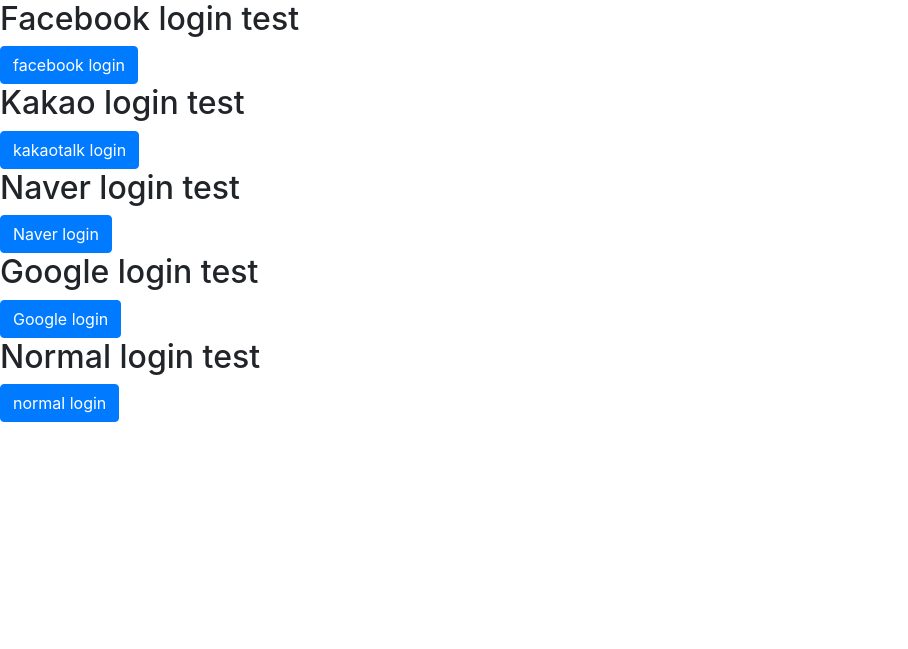
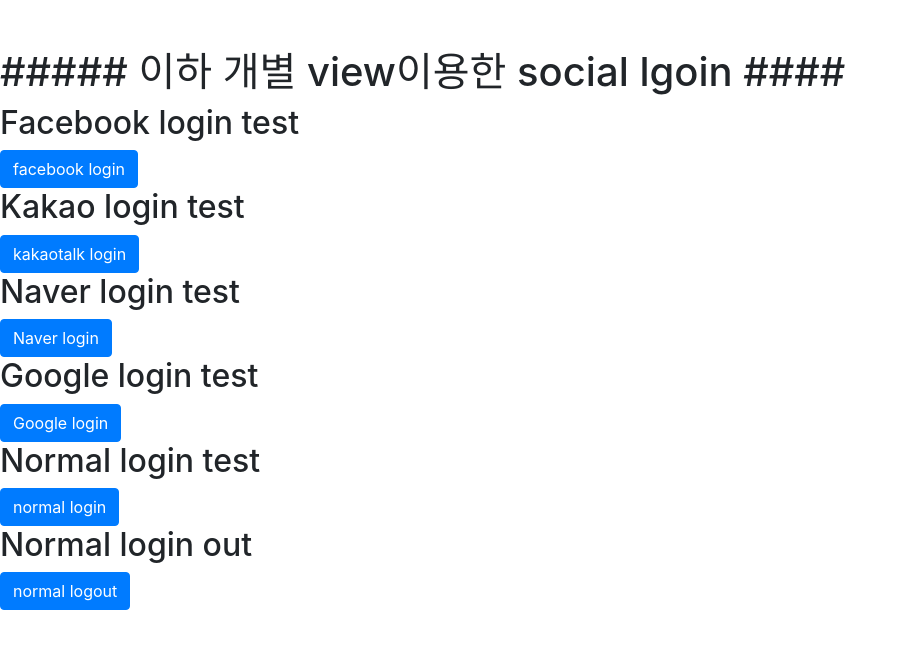
Before and after one commit to maro99/library_movie, a Django app: page /members/normal_login/ in a window 1280 px wide. Shown: the top 649 px of the page, without its empty margins (0-908 px from the left). Run offline with Django 3.2, Linux system fonts and the light colour scheme; parts of the project's set-up code (start-up, migrations or seed data) failed here and were passed over; some libraries are stand-ins or nearby versions.

Commit message:
기본 logout-view 작성 및 template, url적용및 테스트 해봤음

```diff
--- a/app/config/settings/production.py
+++ b/app/config/settings/production.py
@@ -13,6 +13,8 @@
         '127.0.0.1',
     ]
 
+
+CELERY_BROKER_URL ='amqp://jm-user1:sample@localhost/jm-vhost'
 
 WSGI_APPLICATION = 'config.wsgi.production.application'
 INSTALLED_APPS += [
--- a/app/members/tasks.py
+++ b/app/members/tasks.py
@@ -19,7 +19,7 @@
     # current_site = get_current_site(self.context['request']
     message = render_to_string('members/account_activate_email.html', {
         'user': user,  # 생성한 사용자 객체
-        'domain': 'localhost:8000',  # 이거 추후에 배포시에는 바꿔줬던것 같다? #########
+        'domain': 'maro5.com', #localhost:8000',  # 이거 추후에 배포시에는 바꿔줬던것 같다? #########
         'uid': urlsafe_base64_encode(force_bytes(user.pk)).decode('utf-8'),  # 생성한 사용자 객체의 pk를 암호화한 값
         'token': account_activation_token.make_token(user)  # 생성한 사용자 객체를 통해 생성한 token값.
     })
--- a/app/members/views/__init__.py
+++ b/app/members/views/__init__.py
@@ -1 +1,2 @@
 from .login import *
+from .logout import *
--- a/app/templates/members/login.html
+++ b/app/templates/members/login.html
@@ -12,14 +12,20 @@
 </head>
 <body>
 
+        {% if user.is_authenticated %}
+        <span>{{user}}님이 로그인중입니다.</span>
+        {% endif %}
 
+        <br>
+        <br>
 
-
-        <h2>Facebook login test</h2>
+        <h1>##### 이하 개별 view이용한 social lgoin ####</h1>
+       <h2>Facebook login test</h2>
         <a href=" https://www.facebook.com/v3.0/dialog/oauth?
         client_id=546108805829214
         &redirect_uri={{facebook_redirect_uri}}
         &scope=email,public_profile" class="btn btn-primary">facebook login</a>
+
 
 
 
@@ -47,6 +53,14 @@
         </div>
 
 
+        <h2>Normal login out</h2>
+        <div>
+            <form action="{% url 'members:logout_view' %}" method="POST">
+                {% csrf_token %}
+                <button type="submit" class="btn btn-primary">normal logout</button>
+            </form>
+        </div>
+
 
 
 
```
Also changed, not shown: app/members/urls/views.py (+5 -2 lines), app/members/views/logout.py (added, +8 -0 lines), 2 other files.
